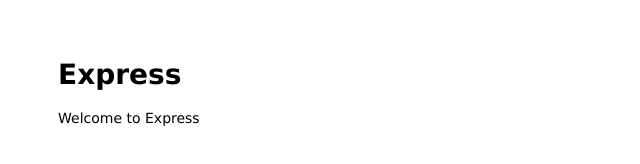
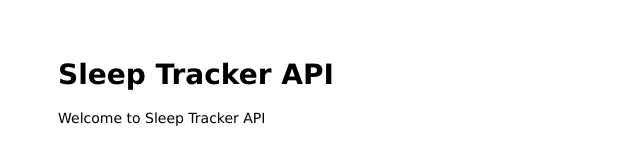
Before and after one commit to bw-sleeptracker/back-end, a website: page public/index.html in a window 1280 px wide. Shown: the whole page, without its empty margins (0-640 px from the left). Drawn offline with Linux system fonts and the light colour scheme.

Commit message:
refactor(/public/index.html): customized welcome title for '/' endopint

```diff
--- a/public/index.html
+++ b/public/index.html
@@ -6,8 +6,8 @@
 </head>
 
 <body>
-  <h1>Express</h1>
-  <p>Welcome to Express</p>
+  <h1>Sleep Tracker API</h1>
+  <p>Welcome to Sleep Tracker API</p>
 </body>
 
 </html>
--- a/routes/index.js
+++ b/routes/index.js
@@ -3,7 +3,7 @@
 
 /* GET home page. */
 router.get('/', function(req, res, next) {
-  res.render('index', { title: 'Express' });
+  res.render('index', { title: 'Sleep Tracker API' });
 });
 
 module.exports = router;
```
